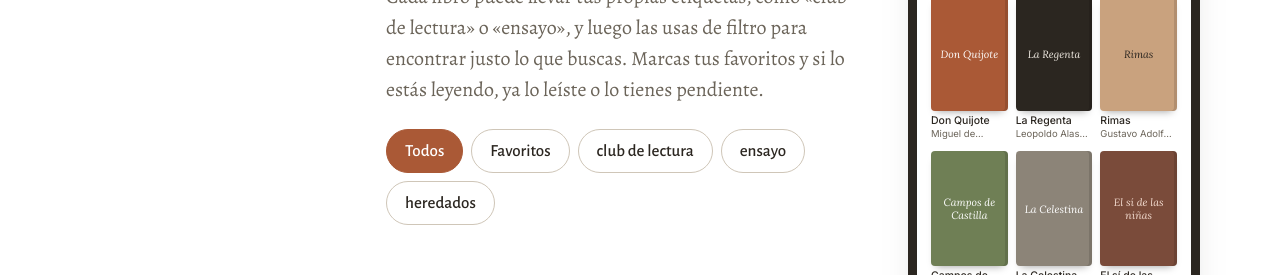
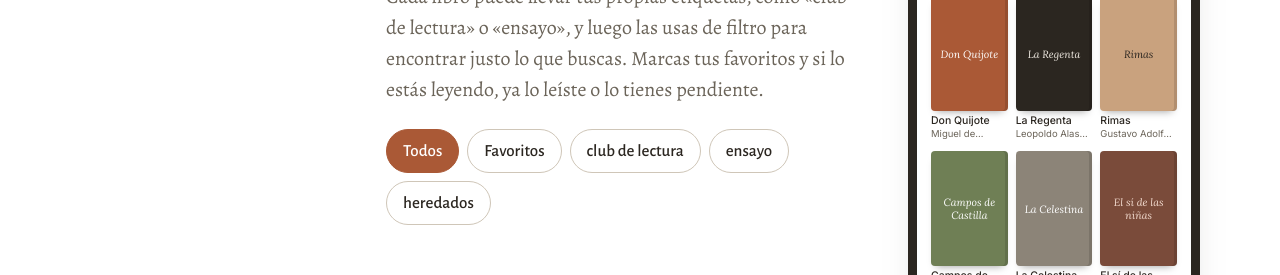
Before and after one commit to IsaSaete/biblioteca-frontend, a React (Vite) app: page / in a window 1280 px wide. Shown: the part 1720-1995 px from the top of the page. Built offline with nearby package versions, Linux system fonts and the light colour scheme; no server answers.

Commit message:
Use whole spacing steps in the landing sections
Co-Authored-By: Claude Sonnet 5.5 <noreply@anthropic.com>
Claude-Session: https://claude.ai/code/session_01PxgBujbFCA54HJni8btLPb

```diff
--- a/src/domains/landing/components/LandingSection/LandingSection.tsx
+++ b/src/domains/landing/components/LandingSection/LandingSection.tsx
@@ -52,7 +52,7 @@ const LandingSection = ({ note, children }: LandingSectionProps) => (
             transform: "none",
             mb: 5,
             pl: 3,
-            py: 0.5,
+            py: 1,
             borderLeft: `2px solid ${themeVars(theme).palette.primary.main}`,
           },
         })}
--- a/src/domains/landing/components/TagsDemo/TagsDemo.tsx
+++ b/src/domains/landing/components/TagsDemo/TagsDemo.tsx
@@ -62,7 +62,7 @@ const TagsDemo = () => {
                   sx={(theme) => ({
                     ...theme.typography.landingUi,
                     minHeight: 44,
-                    px: 4.5,
+                    px: 4,
                     cursor: "pointer",
                     borderRadius: "999px",
                     border: `1.5px solid ${selected ? themeVars(theme).palette.primary.main : themeVars(theme).palette.landing.lineStrong}`,
```
